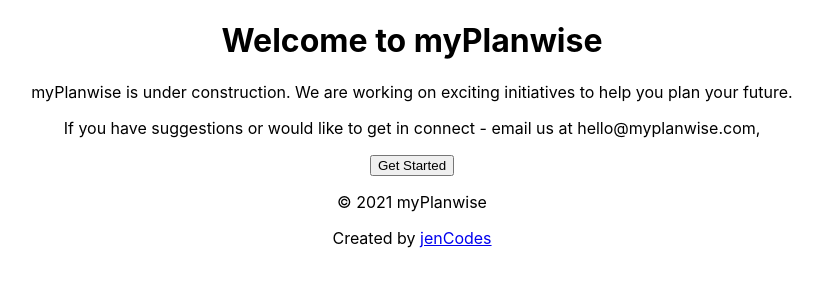
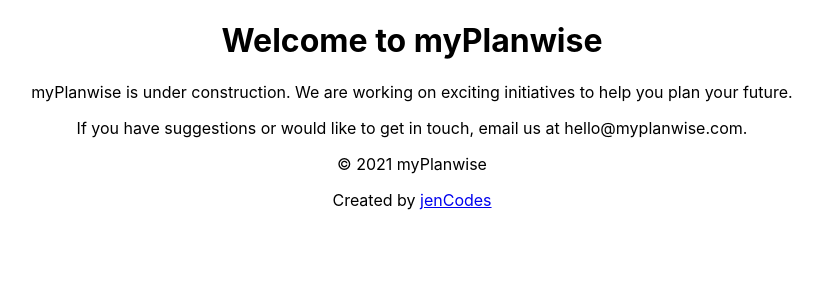
Before and after one commit to myPlanwise/planwiseWebsite, a React (Create React App) app: page / in a window 1280 px wide. Shown: the top 300 px of the page, without its empty margins (228-1051 px from the left). Built offline with nearby package versions, Linux system fonts and the light colour scheme.

Commit message:
add email address

```diff
--- a/src/Components/Header.js
+++ b/src/Components/Header.js
@@ -6,9 +6,9 @@ const Header = () => {
       <div className="contentContainer">
         <h1>Welcome to myPlanwise</h1>
         <p>myPlanwise is under construction. We are working on exciting initiatives to help you plan your future.</p>
-        <p>If you have suggestions or would like to get in connect - email us at hello@myplanwise.com, </p>
+        <p>If you have suggestions or would like to get in touch, email us at hello@myplanwise.com.</p>
       </div>
-      <button>Get Started</button>
+      {/* <button>Get Started</button> */}
     </header>
   )
 }
```
